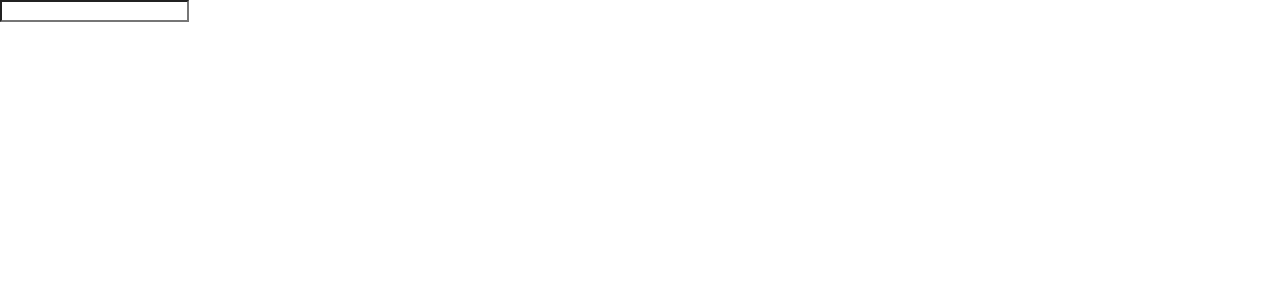
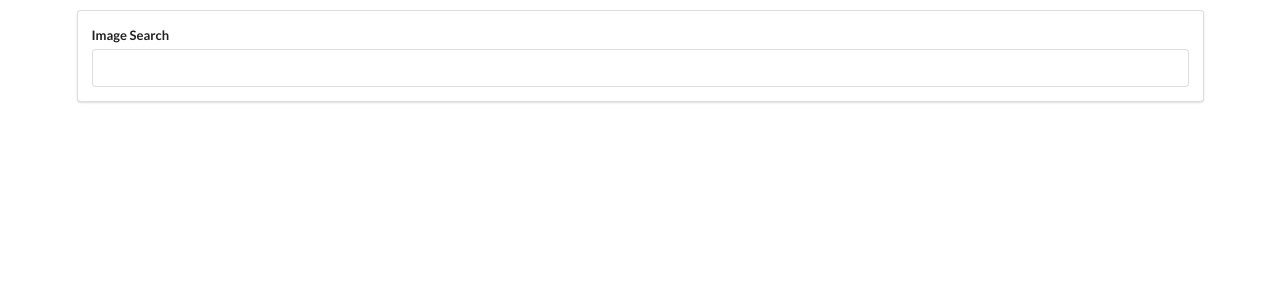
Before and after one commit to caplincapture/reactredux, a React (Create React App) app: page / in a window 1280 px wide. Shown: the top 300 px of the page. Built offline with nearby package versions, Linux system fonts and the light colour scheme.

Commit message:
adding style

```diff
--- a/src/components/App.js
+++ b/src/components/App.js
@@ -3,7 +3,7 @@ import SearchBar from './SearchBar';
 
 const App = () => {
   return (
-    <div>
+    <div className="ui container" style={{ marginTop: '10px' }}>
       <SearchBar />
     </div>
   );
--- a/src/components/SearchBar.js
+++ b/src/components/SearchBar.js
@@ -3,9 +3,12 @@ import React from 'react';
 class SearchBar extends React.Component {
   render() {
     return (
-      <div>
-        <form>
-          <input type="text" />
+      <div className="ui segment">
+        <form className="ui form">
+          <div className="field">
+            <label>Image Search</label>
+            <input type="text" />
+          </div>
         </form>
       </div>
     );
```
